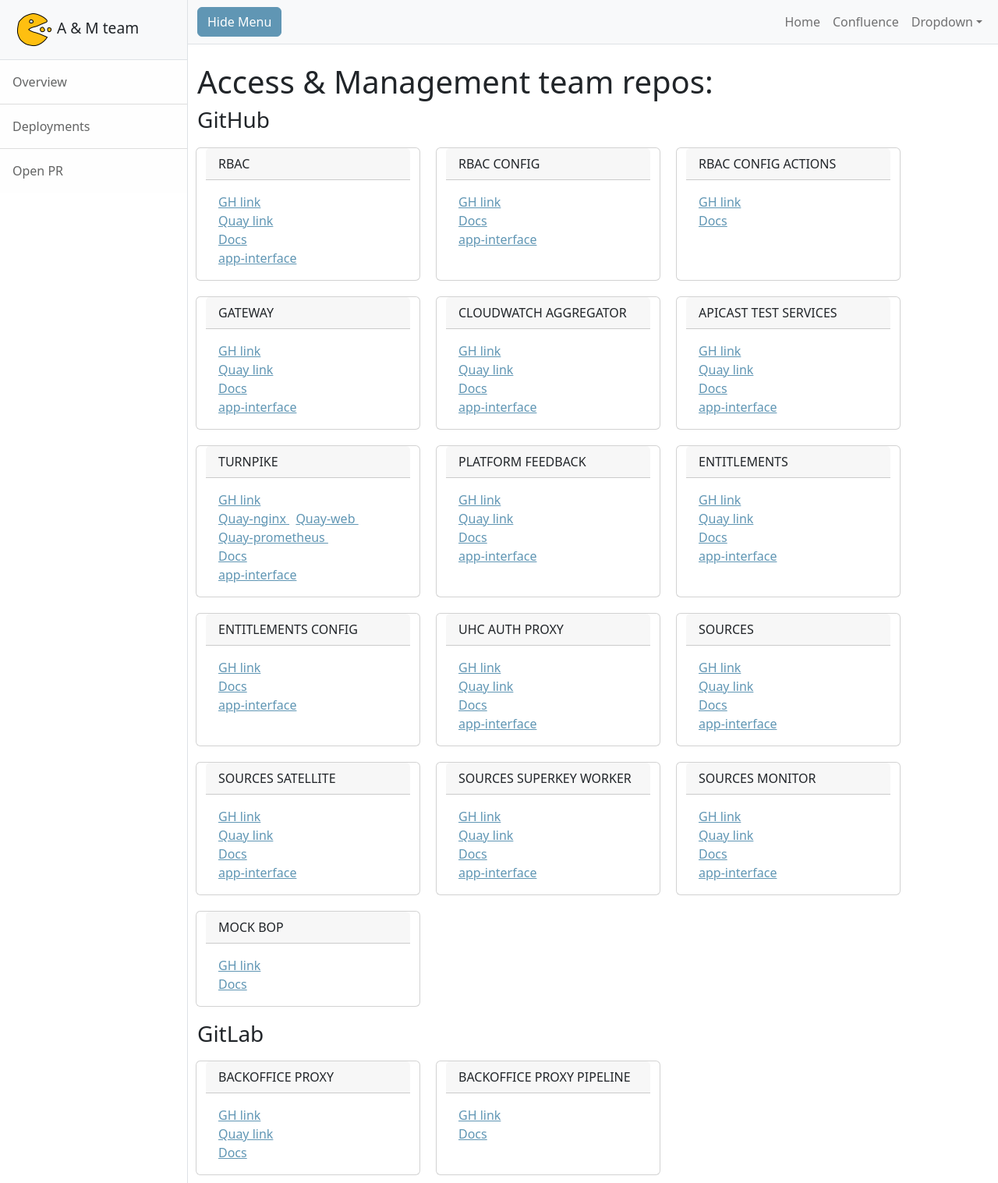
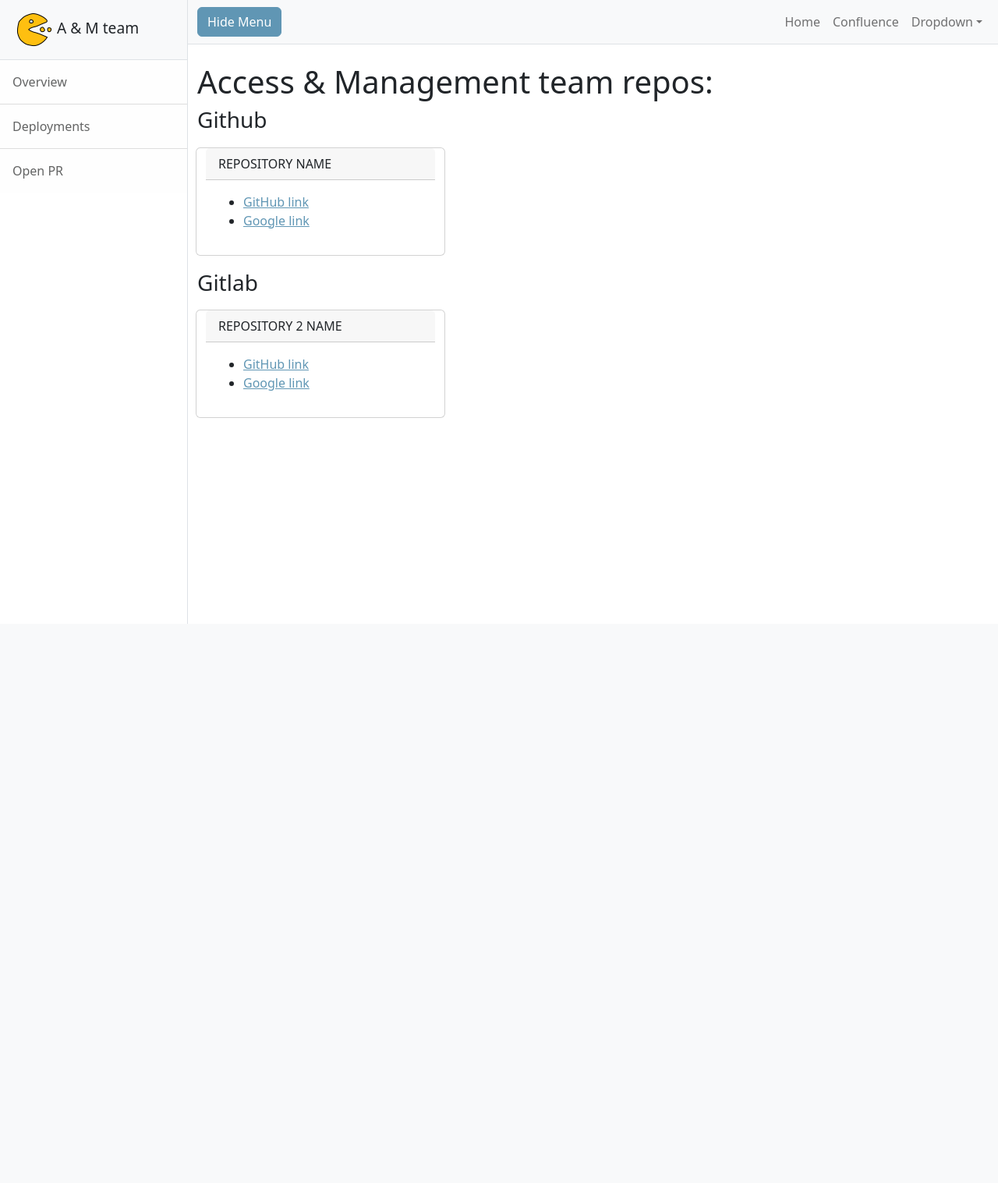
Before and after one commit to petracihalova/AM-dashboard, a Flask app: page / in a window 1280 px wide. Shown: the whole page at 78% size. After the commit the page ends 800 px from the top, so only its background shows below. Run offline with Flask 3, Linux system fonts and the light colour scheme; some libraries are stand-ins or nearby versions.

Commit message:
added new more flexible structure for data displayed in the Overview page

```diff
--- /dev/null
+++ b/release-manager-ui/data/services_links_example.json
@@ -0,0 +1,44 @@
+{
+    "categories": [
+        {
+            "category_id": 1,
+            "category_name": "Github",
+            "category_repos": [
+                {
+                    "id": "repo-id-01",
+                    "name": "Repository name",
+                    "links": [
+                        {
+                            "link_name": "GitHub link",
+                            "link_value": "https://github.com"
+                        },
+                        {
+                            "link_name": "Google link",
+                            "link_value": "https://google.com"
+                        }
+                    ]
+                }
+            ]
+        },
+        {
+            "category_id": 2,
+            "category_name": "Gitlab",
+            "category_repos": [
+                {
+                    "id": "repo-id-02",
+                    "name": "Repository 2 name",
+                    "links": [
+                        {
+                            "link_name": "GitHub link",
+                            "link_value": "https://github.com"
+                        },
+                        {
+                            "link_name": "Google link",
+                            "link_value": "https://google.com"
+                        }
+                    ]
+                }
+            ]
+        }
+    ]
+}
--- a/release-manager-ui/routes.py
+++ b/release-manager-ui/routes.py
@@ -8,7 +8,10 @@ from utils import load_json_from_file, create_deployments, get_pr_authors_from_d
 
 
 def overview():
-    repos = load_json_from_file("repos.json")
+    if file_exists("services_links.json"):
+        repos = load_json_from_file("services_links.json")
+    else:
+        repos = load_json_from_file("services_links_example.json")
     if not repos:
         error_msg = "No data to display."
         return render_template("errors/404.html", error_msg=error_msg)
--- a/release-manager-ui/templates/overview.html
+++ b/release-manager-ui/templates/overview.html
@@ -4,96 +4,31 @@
 
 <div class="container-fluid">
     <h1 class="mt-4">Access & Management team repos:</h1>
-    <h3>GitHub</h3>
+
+    {% for category in repos.categories %}
+    <h3>{{ category.category_name|capitalize }}</h3>
+
     <div class="row">
-        {% for repo in repos["github_repos"] %}
-        <div class="card" style="width: 18rem;">
+
+        {% for repo in category.category_repos %}
+        <div class="card" style="width: 20rem;">
             <div class="card-header">{{repo.name.upper()}}</div>
             <div class="card-body">
-
-                <a href="{{ repo.repo_link }}" target="_blank" class="card-link">
-                    GH link
-                </a>
-                <br>
-
-                {% if repo.image_link %}
-
-                {% if repo.image_link is string %}
-                <a href="{{ repo.image_link }}" target="_blank" class="card-link">
-                    Quay link
-                </a>
-                <br>
-
-                {% elif repo.image_link is iterable %}
-
-                {% for link in repo.image_link %}
-                <a href="{{ link }}" target="_blank">
-                    Quay-{{ link.split("/")[-1].split("?")[0].split("-")[-1] }}
-                </a>
-                &nbsp;
-
-                {% endfor %}
-                <br>
-
-                {% endif %}
-                {% endif %}
-
-
-                {% if repo.confluence_link %}
-                <a href="{{ repo.confluence_link }}" target="_blank" class="card-link">
-                    Docs
-                </a>
-                <br>
-
-                {% endif %}
-
-                {% if repo.app_interface_link %}
-                <a href="{{ repo.app_interface_link }}" target="_blank" class="card-link">
-                    app-interface
-                </a>
-                {% endif %}
+                <ul>
+                    {% for link in repo.links %}
+                    <li>
+                        <a href="{{ link.link_value }}" target="_blank" class="card-link">
+                            {{ link.link_name }}
+                        </a>
+                    </li>
+                    {% endfor %}
+                </ul>
             </div>
-
-
         </div>
         {% endfor %}
+
     </div>
-
-    <h3>GitLab</h3>
-    <div class="row">
-        {% for repo in repos["gitlab_repos"] %}
-        <div class="card" style="width: 18rem;">
-            <div class="card-header">{{repo.name.upper()}}</div>
-            <div class="card-body">
-
-                <a href="{{ repo.repo_link }}" target="_blank" class="card-link">
-                    GH link
-                </a>
-                <br>
-
-                {% if repo.image_link %}
-
-                <a href="{{ repo.image_link }}" target="_blank" class="card-link">
-                    Quay link
-                </a>
-                <br>
-
-                {% endif %}
-
-
-                {% if repo.confluence_link %}
-                <a href="{{ repo.confluence_link }}" target="_blank" class="card-link">
-                    Docs
-                </a>
-                <br>
-
-                {% endif %}
-            </div>
-
-
-        </div>
-        {% endfor %}
-    </div>
+    {% endfor %}
 
 </div>
 
```
Also changed, not shown: 1 other file.
